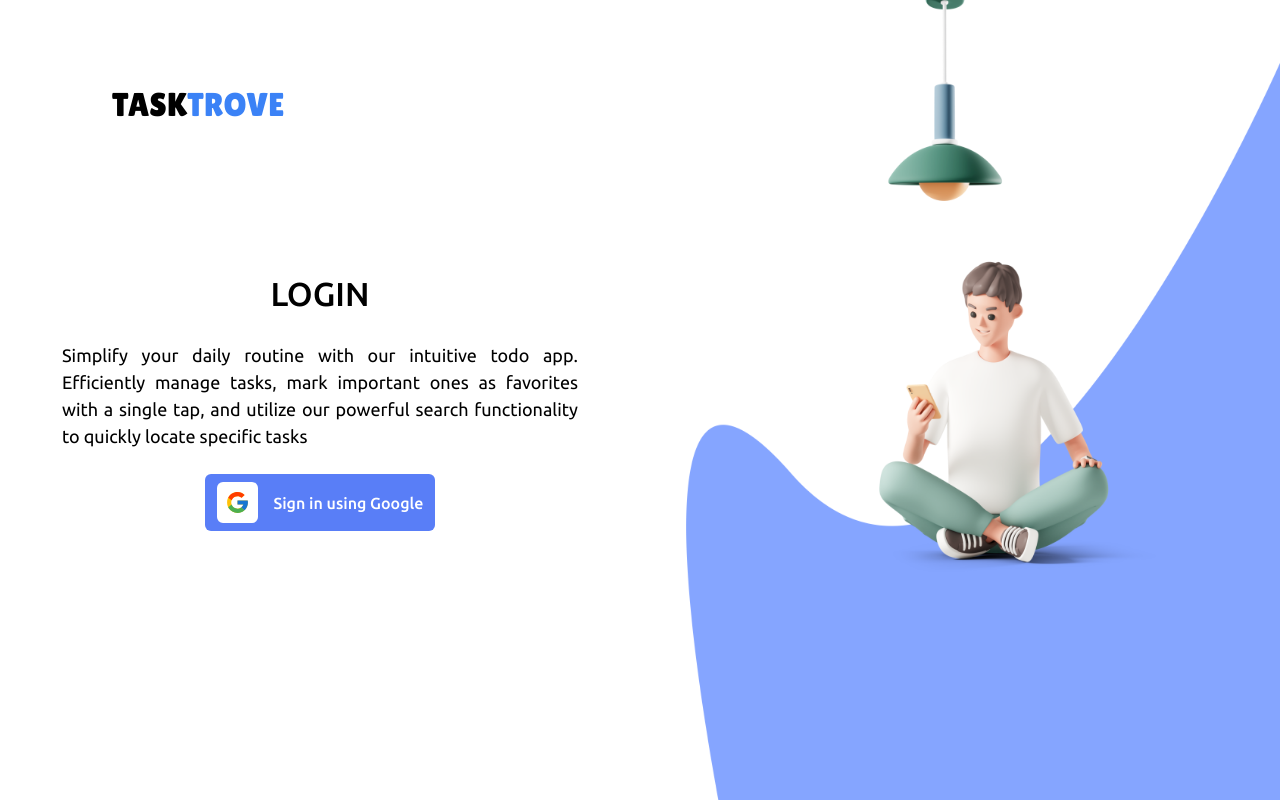
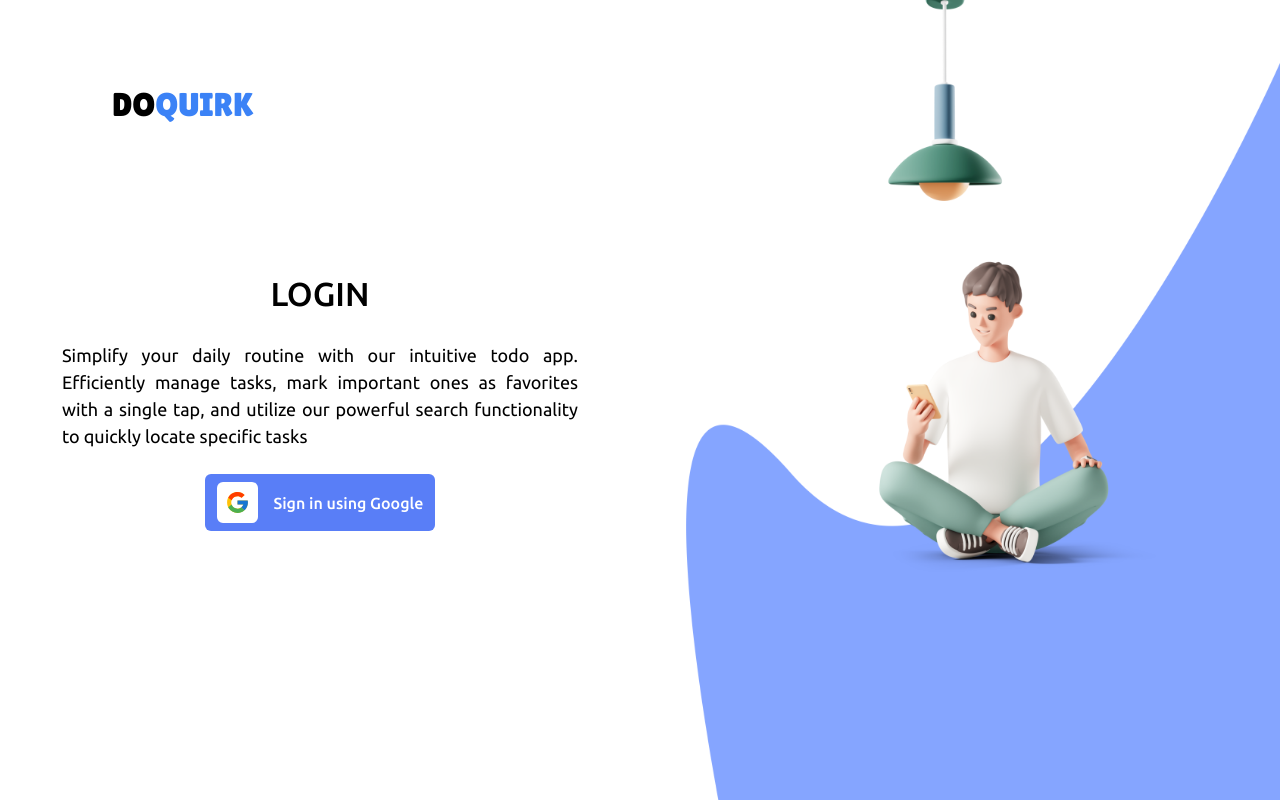
Before and after one commit to sreejith97/tasktrove, a Next.js app: page / in a window 1280 px wide. Built offline with nearby package versions, Linux system fonts and the light colour scheme; no server answers.

Commit message:
feat:changed app name, added error handling

```diff
--- a/app/(components)/common/Header.js
+++ b/app/(components)/common/Header.js
@@ -16,7 +16,7 @@ const Header = () => {
     <>
       <div className="w-full  p-3 flex flex-row justify-between absolute top-0 bg-white ">
         <div className={`text-[30px] font-bold uppercase  ${lilita.className}`}>
-          Task<span className="text-blue-500">Trove</span>
+          Do<span className="text-blue-500">Quirk</span>
         </div>
         <div>
           <img
--- a/app/(components)/login/page.js
+++ b/app/(components)/login/page.js
@@ -1,5 +1,5 @@
 "use client";
-import React from "react";
+import React, { useState } from "react";
 import { signInWithPopup } from "firebase/auth";
 import { FcGoogle } from "react-icons/fc";
 import { auth, provider } from "@/config/firebase";
@@ -14,8 +14,15 @@ const lilita = Lilita_One({
 });
 
 const Login = () => {
+  const [errorMessage, setErrorMessage] = useState(null);
+
   const signUser = () => {
-    signInWithPopup(auth, provider).catch((err) => alert(err.message));
+    signInWithPopup(auth, provider).catch((err) => {
+      setErrorMessage(err.message);
+      setTimeout(() => {
+        setErrorMessage(null);
+      }, 5000); // Close the dialog after 5 seconds
+    });
   };
 
   return (
@@ -24,7 +31,7 @@ const Login = () => {
         <div
           className={`absolute top-8 left-18 lg:top-20 lg:left-28 text-[33px] font-bold uppercase  ${lilita.className}`}
         >
-          Task<span className="text-blue-500">Trove</span>
+          Do<span className="text-blue-500">Quirk</span>
         </div>
         <div className="flex-1 flex flex-col items-center justify-center gap-6">
           <h1 className="text-[33.14px] font-medium uppercase">Login</h1>
@@ -54,6 +61,14 @@ const Login = () => {
           alt="Background Image"
         />
       </div>
+      {/* Error Dialog */}
+      {errorMessage && (
+        <div className="fixed top-4 right-4 w-auto h-full ">
+          <div className="bg-red-500 text-white p-4 rounded-md">
+            <p>{errorMessage}</p>
+          </div>
+        </div>
+      )}
     </div>
   );
 };
```
